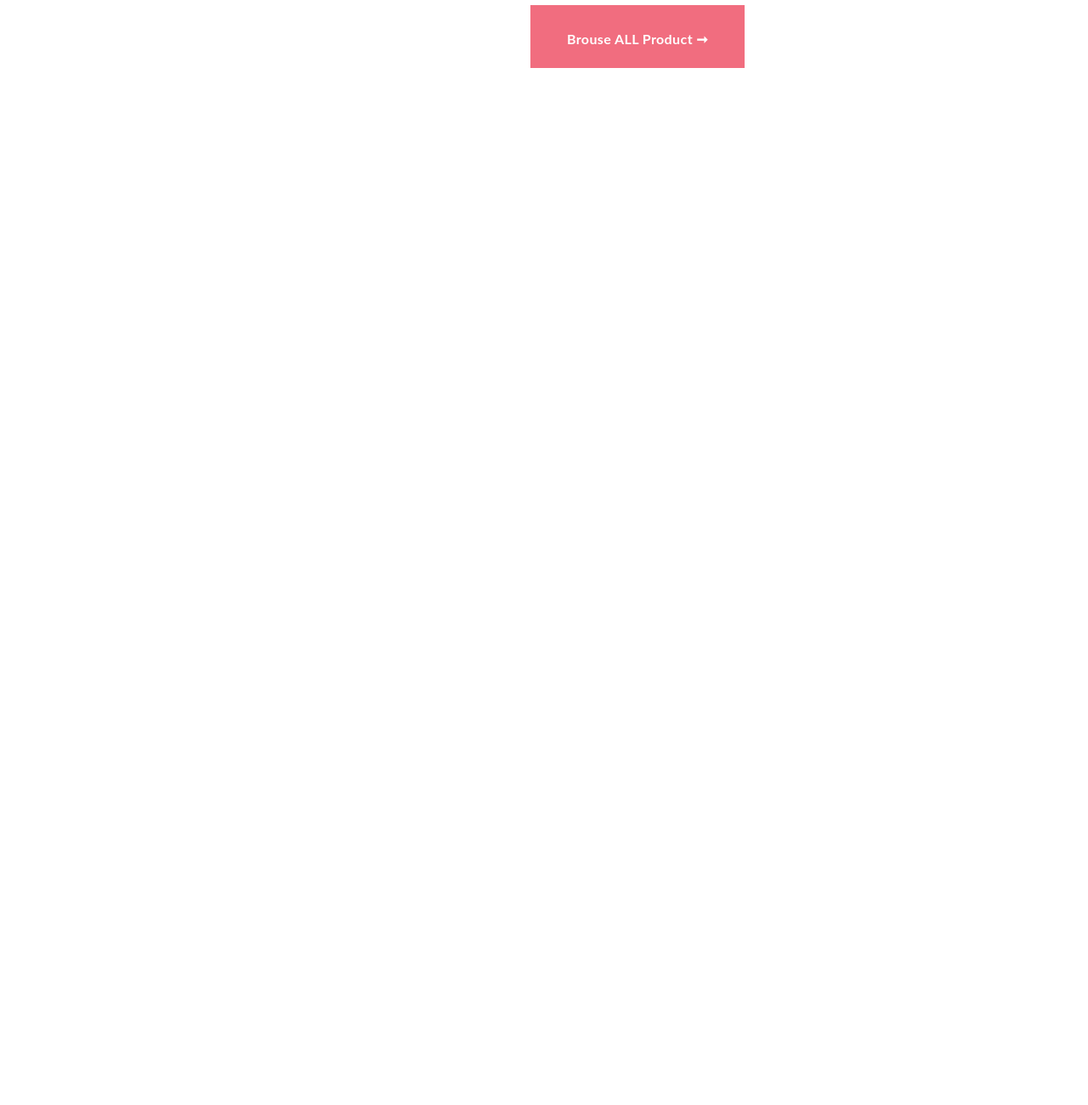
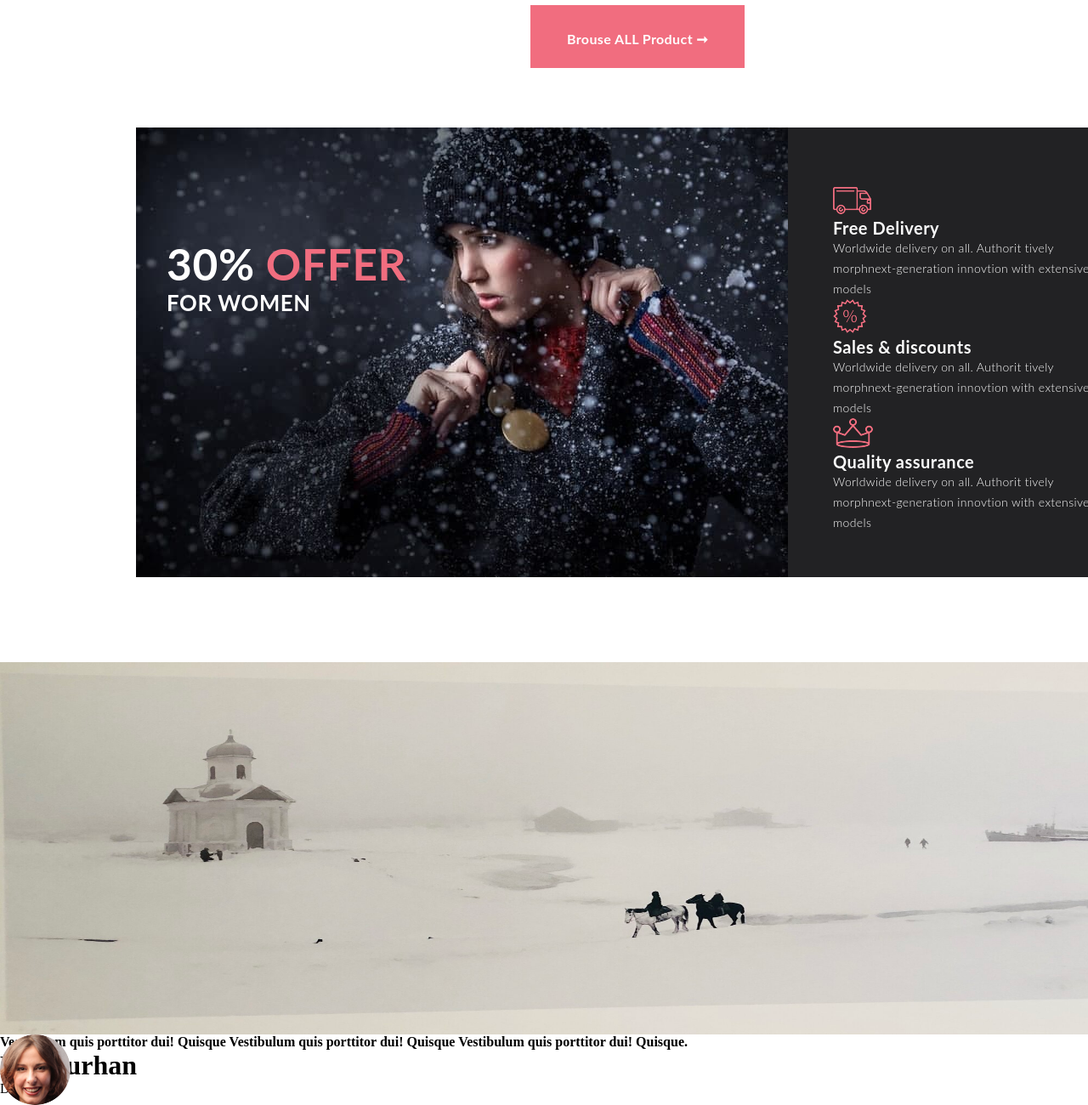
Before and after one commit to ggulpari/pro_verstka, a plain HTML site: page index.html in a window 1280 px wide. Shown: the part 2741-4041 px from the top of the page at 85% size. Before the commit the page ends 2891 px from the top, so only its background shows below. Drawn offline with Linux system fonts and the light colour scheme.

Commit message:
addet terms_of_shipment_foto

```diff
--- a/css/style.css
+++ b/css/style.css
@@ -355,3 +355,87 @@
     margin-block: 70px;
     margin-left: 39rem;
 }
+
+.terms_of_shipment_foto {
+    display: flex;
+    margin-left: 10rem;
+    margin-right: 10rem;
+    position: relative;
+    width: 1140px;
+    height: 529px;
+    background-color: #222224;
+}
+
+.background_shipment_foto1 {
+    display: flex;
+    position: absolute;
+    width: 1140px;
+    height: 529px;
+}
+
+.background_shipment_foto2 {
+    display: flex;
+    position: absolute;
+    width: 767px;
+    height: 529px;
+}
+
+.sale_text {
+    position: absolute;
+    font-family: Lato;
+    font-size: 25.7px;
+    line-height: 1.2;
+    font-weight: 700;
+    letter-spacing: 0.025em;
+    color: #ffffff;
+    margin-top: 130px;
+    margin-left: 36px;
+}
+
+.sale_text_color {
+    color: #f16d7f;
+}
+.position_form_shipment {
+    position: absolute;
+    margin-left: 820px;
+    margin-top: 70px;
+}
+
+.position_form_shipment h1 {
+    font-family: Lato;
+    font-size: 20px;
+    line-height: 1.2;
+    font-weight: 700;
+    letter-spacing: 0.025em;
+    color: #fbfbfb;
+}
+
+.position_form_shipment p {
+    font-family: Lato;
+    font-size: 14px;
+    line-height: 24px;
+    font-weight: 300;
+    letter-spacing: 0.025em;
+    color: #fbfbfb;
+}
+
+.information_contact {
+    position: relative;
+}
+
+.foto_bla_bla-bla {
+    width: 1600px;
+    height: 438px;
+    background-color: rgba(242,242,242,0.5);
+    margin-top: 100px;
+    position: relative;
+    vertical-align: middle;
+}
+
+.mini_portret {
+    display: flex;
+    position: absolute;
+    width: 83px;
+    height: 83px;
+
+}
--- a/index.html
+++ b/index.html
@@ -201,7 +201,43 @@
         <a href="#">Brouse ALL Product
             &#10142;</a>
     </div>
+    <div class="terms_of_shipment_foto">
+            <div class="background_shipment_foto1">
+                <img src="images/background_1.png">
+                <div class="position_form_shipment">
+                     <div>
+                        <img src="images/forma_1.png">
+                        <h1>Free Delivery</h1>
+                        <p>Worldwide delivery on all. Authorit tively morphnext-generation innovtion with extensive models</p>
+                    </div>
+                    <div>
+                        <img src="images/forma_2.png">
+                        <h1>Sales & discounts</h1>
+                        <p>Worldwide delivery on all. Authorit tively morphnext-generation innovtion with extensive models</p>
+                    </div>
+                    <div>
+                        <img src="images/forma_3.png">
+                        <h1>Quality assurance</h1>
+                        <p> Worldwide delivery on all. Authorit tively morphnext-generation innovtion with extensive models</p>
+                    </div>
+                </div>
 
+            </div>
+            <div class="background_shipment_foto2">
+                <img src="images/foto.aktion.jpg">
+                <div class="sale_text">
+                    <h1>30% <span class="sale_text_color"> OFFER</span></h1>
+                    <p>FOR WOMEN</p>
+                </div>
+            </div>
+    </div>
+    <div class="information_contact">
+        <img src="images/foto_000.jpeg" class="foto_bla_bla-bla">
+        <img src="images/ellipse (2).png" class="mini_portret">
+        <h4>Vestibulum quis porttitor dui! Quisque Vestibulum quis porttitor dui! Quisque Vestibulum quis porttitor dui! Quisque. </h4>
+        <h1>Bin Burhan</h1>
+        <p>Dhaka, Bd</p>
+    </div>
 
 
 
```
Also changed, not shown: images/ellipse (2).png (added), images/forma_1.png (added), images/forma_2.png (added), images/forma_3.png (added), images/foto_000.jpeg (added).
